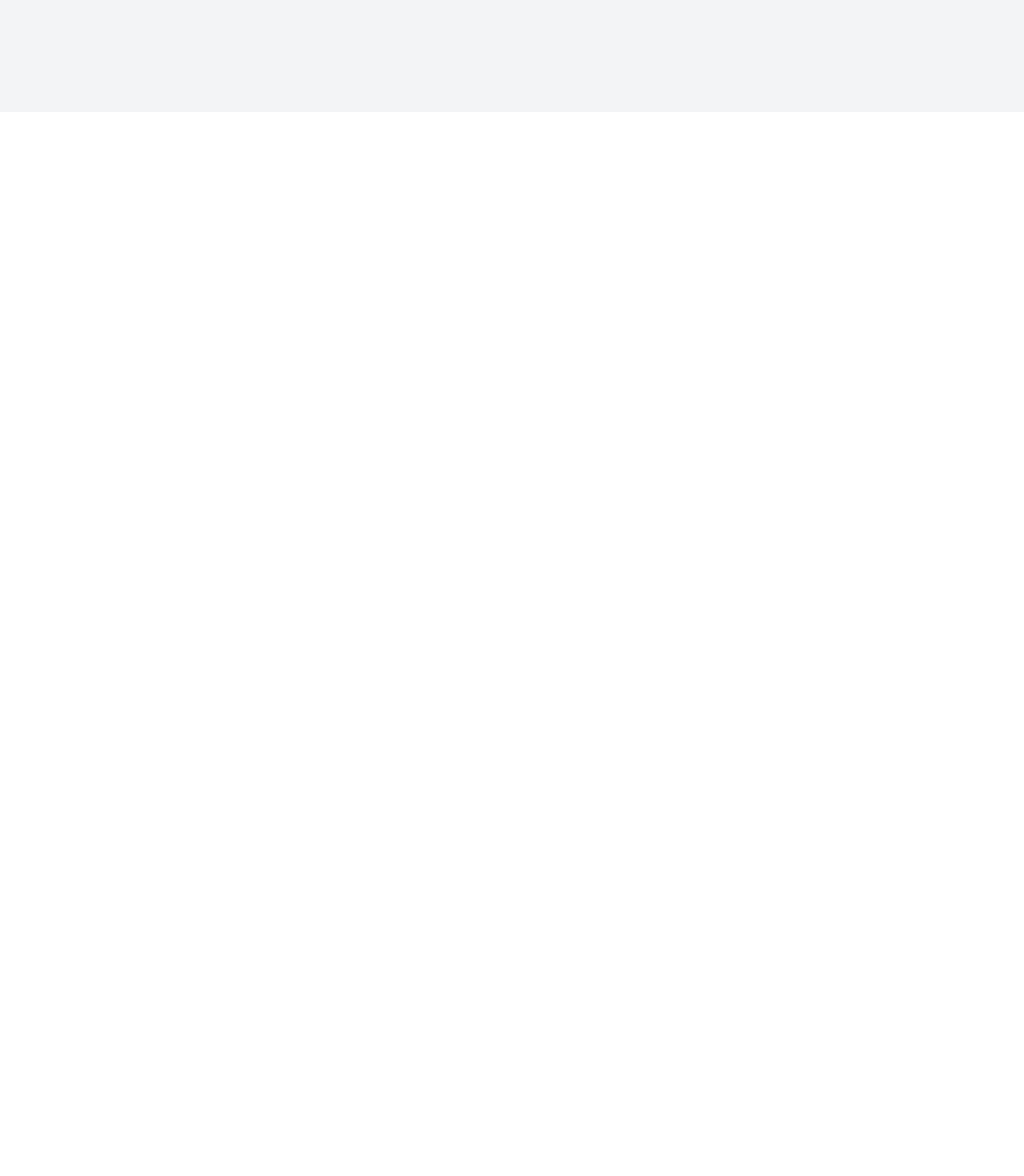
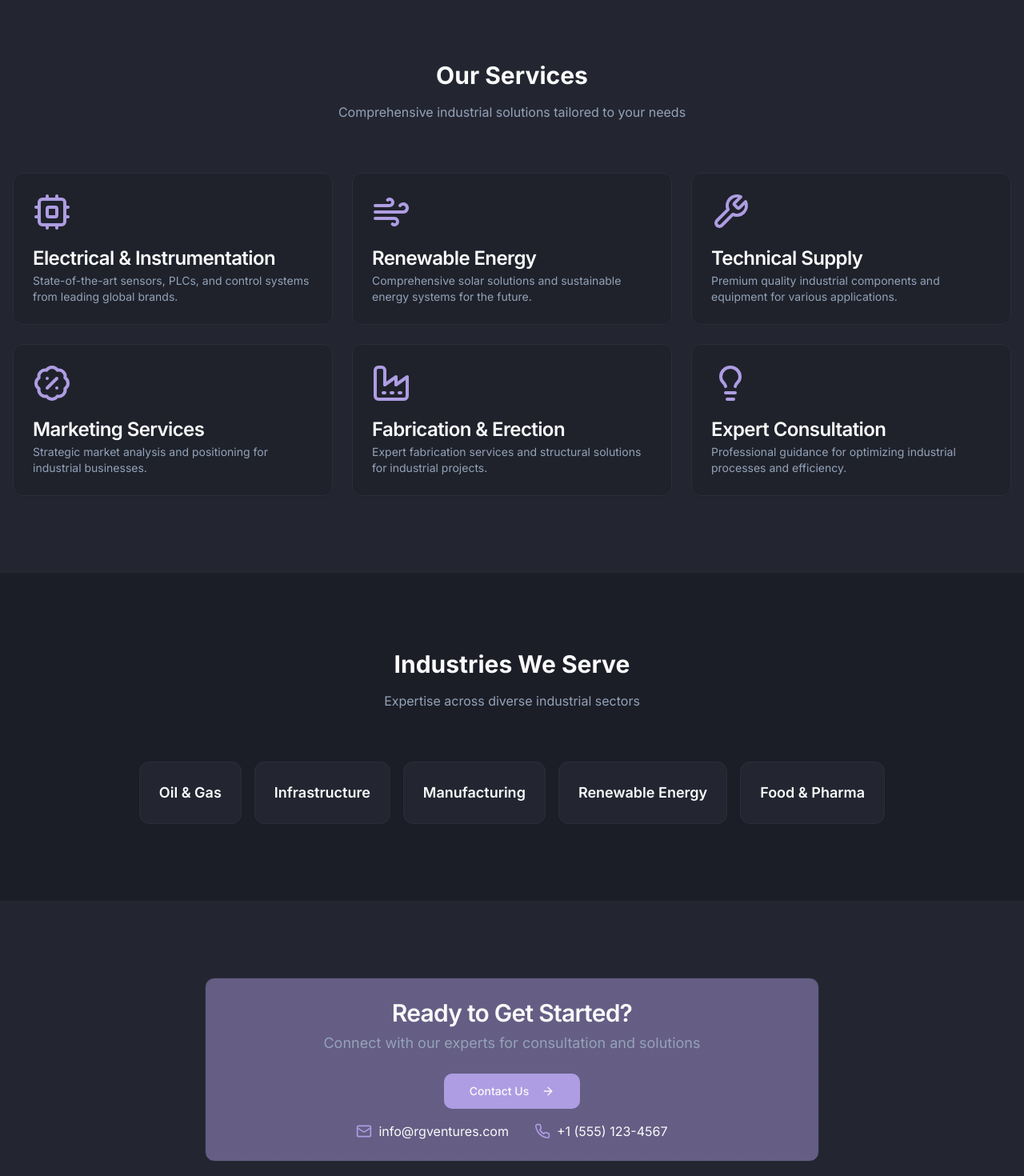
Before and after one commit to akshadgujarkar/rg-ventures-forge, a React (Vite) app: page / in a window 1280 px wide. Shown: the part 660-2130 px from the top of the page at 80% size. Before the commit the page ends 800 px from the top, so only its background shows below. Built offline with nearby package versions, Linux system fonts and the light colour scheme.

Commit message:
feat: Implement landing page
Implement a landing page based on the provided client information, including branding, services, and value propositions. Use a blackish theme and high-level animations.

```diff
--- /dev/null
+++ b/src/components/Contact.tsx
@@ -0,0 +1,41 @@
+
+import { Card, CardContent, CardDescription, CardHeader, CardTitle } from "./ui/card";
+import { Button } from "./ui/button";
+import { ArrowRight, Mail, Phone } from "lucide-react";
+
+export const Contact = () => {
+  return (
+    <section className="py-24 bg-secondary/50">
+      <div className="container px-4">
+        <div className="max-w-3xl mx-auto">
+          <Card className="gradient-border">
+            <CardHeader className="text-center">
+              <CardTitle className="text-3xl">Ready to Get Started?</CardTitle>
+              <CardDescription className="text-lg">
+                Connect with our experts for consultation and solutions
+              </CardDescription>
+            </CardHeader>
+            <CardContent className="space-y-4">
+              <div className="flex justify-center gap-6">
+                <Button className="group" size="lg">
+                  Contact Us
+                  <ArrowRight className="ml-2 h-4 w-4 transition-transform group-hover:translate-x-1" />
+                </Button>
+              </div>
+              <div className="flex justify-center gap-8 mt-8">
+                <div className="flex items-center gap-2">
+                  <Mail className="h-5 w-5 text-primary" />
+                  <span>info@rgventures.com</span>
+                </div>
+                <div className="flex items-center gap-2">
+                  <Phone className="h-5 w-5 text-primary" />
+                  <span>+1 (555) 123-4567</span>
+                </div>
+              </div>
+            </CardContent>
+          </Card>
+        </div>
+      </div>
+    </section>
+  );
+};
--- /dev/null
+++ b/src/components/Hero.tsx
@@ -0,0 +1,31 @@
+
+import { ArrowRight } from "lucide-react";
+import { Button } from "./ui/button";
+
+export const Hero = () => {
+  return (
+    <section className="relative min-h-[80vh] flex items-center justify-center overflow-hidden">
+      <div className="absolute inset-0 bg-gradient-to-br from-background via-background to-primary/5" />
+      <div className="container relative z-10 px-4 py-32">
+        <div className="text-center space-y-8 animate-fade-in">
+          <h1 className="text-4xl md:text-6xl font-bold bg-clip-text text-transparent bg-gradient-to-r from-primary to-accent">
+            Industrial Innovation <br />Meets Excellence
+          </h1>
+          <p className="text-lg md:text-xl text-muted-foreground max-w-2xl mx-auto">
+            Your trusted partner in industrial solutions, offering cutting-edge technology,
+            expert consultation, and comprehensive services for sustainable growth.
+          </p>
+          <div className="flex gap-4 justify-center">
+            <Button size="lg" className="group">
+              Get Started
+              <ArrowRight className="ml-2 h-4 w-4 transition-transform group-hover:translate-x-1" />
+            </Button>
+            <Button size="lg" variant="secondary">
+              Learn More
+            </Button>
+          </div>
+        </div>
+      </div>
+    </section>
+  );
+};
--- /dev/null
+++ b/src/components/Industries.tsx
@@ -0,0 +1,32 @@
+
+import { Card } from "./ui/card";
+
+const industries = [
+  "Oil & Gas",
+  "Infrastructure",
+  "Manufacturing",
+  "Renewable Energy",
+  "Food & Pharma",
+];
+
+export const Industries = () => {
+  return (
+    <section className="py-24">
+      <div className="container px-4">
+        <div className="text-center mb-16">
+          <h2 className="text-3xl font-bold mb-4">Industries We Serve</h2>
+          <p className="text-muted-foreground max-w-2xl mx-auto">
+            Expertise across diverse industrial sectors
+          </p>
+        </div>
+        <div className="flex flex-wrap justify-center gap-4">
+          {industries.map((industry) => (
+            <Card key={industry} className="p-6 hover-card bg-secondary/50">
+              <p className="text-lg font-semibold">{industry}</p>
+            </Card>
+          ))}
+        </div>
+      </div>
+    </section>
+  );
+};
--- /dev/null
+++ b/src/components/Services.tsx
@@ -0,0 +1,69 @@
+
+import {
+  Cpu,
+  Wind,
+  Wrench,
+  BadgePercent,
+  Factory,
+  Lightbulb
+} from "lucide-react";
+import { Card, CardHeader, CardTitle, CardDescription } from "./ui/card";
+
+const services = [
+  {
+    title: "Electrical & Instrumentation",
+    description: "State-of-the-art sensors, PLCs, and control systems from leading global brands.",
+    icon: Cpu,
+  },
+  {
+    title: "Renewable Energy",
+    description: "Comprehensive solar solutions and sustainable energy systems for the future.",
+    icon: Wind,
+  },
+  {
+    title: "Technical Supply",
+    description: "Premium quality industrial components and equipment for various applications.",
+    icon: Wrench,
+  },
+  {
+    title: "Marketing Services",
+    description: "Strategic market analysis and positioning for industrial businesses.",
+    icon: BadgePercent,
+  },
+  {
+    title: "Fabrication & Erection",
+    description: "Expert fabrication services and structural solutions for industrial projects.",
+    icon: Factory,
+  },
+  {
+    title: "Expert Consultation",
+    description: "Professional guidance for optimizing industrial processes and efficiency.",
+    icon: Lightbulb,
+  },
+];
+
+export const Services = () => {
+  return (
+    <section className="py-24 bg-secondary/50">
+      <div className="container px-4">
+        <div className="text-center mb-16">
+          <h2 className="text-3xl font-bold mb-4">Our Services</h2>
+          <p className="text-muted-foreground max-w-2xl mx-auto">
+            Comprehensive industrial solutions tailored to your needs
+          </p>
+        </div>
+        <div className="grid grid-cols-1 md:grid-cols-2 lg:grid-cols-3 gap-6">
+          {services.map((service) => (
+            <Card key={service.title} className="hover-card bg-background/50 backdrop-blur">
+              <CardHeader>
+                <service.icon className="h-12 w-12 text-primary mb-4" />
+                <CardTitle>{service.title}</CardTitle>
+                <CardDescription>{service.description}</CardDescription>
+              </CardHeader>
+            </Card>
+          ))}
+        </div>
+      </div>
+    </section>
+  );
+};
--- a/src/index.css
+++ b/src/index.css
@@ -1,92 +1,41 @@
+
+@import url('https://fonts.googleapis.com/css2?family=Inter:wght@400;500;600;700&display=swap');
+
 @tailwind base;
 @tailwind components;
 @tailwind utilities;
 
 @layer base {
   :root {
-    --background: 0 0% 100%;
-    --foreground: 222.2 84% 4.9%;
+    --background: 228 17% 13%;
+    --foreground: 0 0% 98%;
 
-    --card: 0 0% 100%;
-    --card-foreground: 222.2 84% 4.9%;
+    --card: 228 17% 13%;
+    --card-foreground: 0 0% 98%;
 
-    --popover: 0 0% 100%;
-    --popover-foreground: 222.2 84% 4.9%;
+    --popover: 228 17% 13%;
+    --popover-foreground: 0 0% 98%;
 
-    --primary: 222.2 47.4% 11.2%;
-    --primary-foreground: 210 40% 98%;
+    --primary: 255 54% 75%;
+    --primary-foreground: 0 0% 98%;
 
-    --secondary: 210 40% 96.1%;
-    --secondary-foreground: 222.2 47.4% 11.2%;
+    --secondary: 228 17% 20%;
+    --secondary-foreground: 0 0% 98%;
 
-    --muted: 210 40% 96.1%;
-    --muted-foreground: 215.4 16.3% 46.9%;
-
-    --accent: 210 40% 96.1%;
-    --accent-foreground: 222.2 47.4% 11.2%;
-
-    --destructive: 0 84.2% 60.2%;
-    --destructive-foreground: 210 40% 98%;
-
-    --border: 214.3 31.8% 91.4%;
-    --input: 214.3 31.8% 91.4%;
-    --ring: 222.2 84% 4.9%;
-
-    --radius: 0.5rem;
-
-    --sidebar-background: 0 0% 98%;
-
-    --sidebar-foreground: 240 5.3% 26.1%;
-
-    --sidebar-primary: 240 5.9% 10%;
-
-    --sidebar-primary-foreground: 0 0% 98%;
-
-    --sidebar-accent: 240 4.8% 95.9%;
-
-    --sidebar-accent-foreground: 240 5.9% 10%;
-
-    --sidebar-border: 220 13% 91%;
-
-    --sidebar-ring: 217.2 91.2% 59.8%;
-  }
-
-  .dark {
-    --background: 222.2 84% 4.9%;
-    --foreground: 210 40% 98%;
-
-    --card: 222.2 84% 4.9%;
-    --card-foreground: 210 40% 98%;
-
-    --popover: 222.2 84% 4.9%;
-    --popover-foreground: 210 40% 98%;
-
-    --primary: 210 40% 98%;
-    --primary-foreground: 222.2 47.4% 11.2%;
-
-    --secondary: 217.2 32.6% 17.5%;
-    --secondary-foreground: 210 40% 98%;
-
-    --muted: 217.2 32.6% 17.5%;
+    --muted: 228 17% 20%;
     --muted-foreground: 215 20.2% 65.1%;
 
-    --accent: 217.2 32.6% 17.5%;
-    --accent-foreground: 210 40% 98%;
+    --accent: 255 54% 75%;
+    --accent-foreground: 0 0% 98%;
 
     --destructive: 0 62.8% 30.6%;
-    --destructive-foreground: 210 40% 98%;
+    --destructive-foreground: 0 0% 98%;
 
-    --border: 217.2 32.6% 17.5%;
-    --input: 217.2 32.6% 17.5%;
-    --ring: 212.7 26.8% 83.9%;
-    --sidebar-background: 240 5.9% 10%;
-    --sidebar-foreground: 240 4.8% 95.9%;
-    --sidebar-primary: 224.3 76.3% 48%;
-    --sidebar-primary-foreground: 0 0% 100%;
-    --sidebar-accent: 240 3.7% 15.9%;
-    --sidebar-accent-foreground: 240 4.8% 95.9%;
-    --sidebar-border: 240 3.7% 15.9%;
-    --sidebar-ring: 217.2 91.2% 59.8%;
+    --border: 228 17% 20%;
+    --input: 228 17% 20%;
+    --ring: 255 54% 75%;
+
+    --radius: 0.75rem;
   }
 }
 
@@ -94,8 +43,32 @@
   * {
     @apply border-border;
   }
-
   body {
-    @apply bg-background text-foreground;
+    @apply bg-background text-foreground font-inter antialiased;
   }
 }
+
+@layer components {
+  .gradient-border {
+    @apply relative rounded-lg p-px bg-gradient-to-r from-primary/50 to-accent/50 overflow-hidden;
+  }
+
+  .animate-fade-in {
+    @apply opacity-0 animate-[fadeIn_0.5s_ease-out_forwards];
+  }
+
+  .hover-card {
+    @apply transition-all duration-300 hover:scale-105 hover:shadow-lg hover:shadow-primary/10;
+  }
+}
+
+@keyframes fadeIn {
+  from {
+    opacity: 0;
+    transform: translateY(10px);
+  }
+  to {
+    opacity: 1;
+    transform: translateY(0);
+  }
+}
--- a/src/pages/Index.tsx
+++ b/src/pages/Index.tsx
@@ -1,12 +1,16 @@
-// Update this page (the content is just a fallback if you fail to update the page)
+
+import { Hero } from "@/components/Hero";
+import { Services } from "@/components/Services";
+import { Industries } from "@/components/Industries";
+import { Contact } from "@/components/Contact";
 
 const Index = () => {
   return (
-    <div className="min-h-screen flex items-center justify-center bg-gray-100">
-      <div className="text-center">
-        <h1 className="text-4xl font-bold mb-4">Welcome to Your Blank App</h1>
-        <p className="text-xl text-gray-600">Start building your amazing project here!</p>
-      </div>
+    <div className="min-h-screen">
+      <Hero />
+      <Services />
+      <Industries />
+      <Contact />
     </div>
   );
 };
--- a/tailwind.config.ts
+++ b/tailwind.config.ts
@@ -1,96 +1,66 @@
+
 import type { Config } from "tailwindcss";
 
 export default {
   darkMode: ["class"],
-	content: [
-		"./pages/**/*.{ts,tsx}",
-		"./components/**/*.{ts,tsx}",
-		"./app/**/*.{ts,tsx}",
-		"./src/**/*.{ts,tsx}",
-	],
-	prefix: "",
+  content: ["./src/**/*.{ts,tsx}"],
   theme: {
     container: {
       center: true,
-			padding: '2rem',
+      padding: "2rem",
       screens: {
-				'2xl': '1400px'
-			}
+        "2xl": "1400px",
+      },
     },
     extend: {
       colors: {
-				border: 'hsl(var(--border))',
-				input: 'hsl(var(--input))',
-				ring: 'hsl(var(--ring))',
-				background: 'hsl(var(--background))',
-				foreground: 'hsl(var(--foreground))',
+        border: "hsl(var(--border))",
+        input: "hsl(var(--input))",
+        ring: "hsl(var(--ring))",
+        background: "hsl(var(--background))",
+        foreground: "hsl(var(--foreground))",
         primary: {
-					DEFAULT: 'hsl(var(--primary))',
-					foreground: 'hsl(var(--primary-foreground))'
+          DEFAULT: "hsl(var(--primary))",
+          foreground: "hsl(var(--primary-foreground))",
         },
         secondary: {
-					DEFAULT: 'hsl(var(--secondary))',
-					foreground: 'hsl(var(--secondary-foreground))'
+          DEFAULT: "hsl(var(--secondary))",
+          foreground: "hsl(var(--secondary-foreground))",
         },
         destructive: {
-					DEFAULT: 'hsl(var(--destructive))',
-					foreground: 'hsl(var(--destructive-foreground))'
+          DEFAULT: "hsl(var(--destructive))",
+          foreground: "hsl(var(--destructive-foreground))",
         },
         muted: {
-					DEFAULT: 'hsl(var(--muted))',
-					foreground: 'hsl(var(--muted-foreground))'
+          DEFAULT: "hsl(var(--muted))",
+          foreground: "hsl(var(--muted-foreground))",
         },
         accent: {
-					DEFAULT: 'hsl(var(--accent))',
-					foreground: 'hsl(var(--accent-foreground))'
+          DEFAULT: "hsl(var(--accent))",
+          foreground: "hsl(var(--accent-foreground))",
         },
         popover: {
-					DEFAULT: 'hsl(var(--popover))',
-					foreground: 'hsl(var(--popover-foreground))'
+          DEFAULT: "hsl(var(--popover))",
+          foreground: "hsl(var(--popover-foreground))",
         },
         card: {
-					DEFAULT: 'hsl(var(--card))',
-					foreground: 'hsl(var(--card-foreground))'
+          DEFAULT: "hsl(var(--card))",
+          foreground: "hsl(var(--card-foreground))",
         },
-				sidebar: {
-					DEFAULT: 'hsl(var(--sidebar-background))',
-					foreground: 'hsl(var(--sidebar-foreground))',
-					primary: 'hsl(var(--sidebar-primary))',
-					'primary-foreground': 'hsl(var(--sidebar-primary-foreground))',
-					accent: 'hsl(var(--sidebar-accent))',
-					'accent-foreground': 'hsl(var(--sidebar-accent-foreground))',
-					border: 'hsl(var(--sidebar-border))',
-					ring: 'hsl(var(--sidebar-ring))'
-				}
+      },
+      fontFamily: {
+        inter: ['Inter', 'sans-serif'],
       },
       borderRadius: {
-				lg: 'var(--radius)',
-				md: 'calc(var(--radius) - 2px)',
-				sm: 'calc(var(--radius) - 4px)'
-			},
-			keyframes: {
-				'accordion-down': {
-					from: {
-						height: '0'
-					},
-					to: {
-						height: 'var(--radix-accordion-content-height)'
-					}
-				},
-				'accordion-up': {
-					from: {
-						height: 'var(--radix-accordion-content-height)'
-					},
-					to: {
-						height: '0'
-					}
-				}
+        lg: "var(--radius)",
+        md: "calc(var(--radius) - 2px)",
+        sm: "calc(var(--radius) - 4px)",
       },
       animation: {
-				'accordion-down': 'accordion-down 0.2s ease-out',
-				'accordion-up': 'accordion-up 0.2s ease-out'
-			}
-		}
+        "accordion-down": "accordion-down 0.2s ease-out",
+        "accordion-up": "accordion-up 0.2s ease-out",
+      },
+    },
   },
   plugins: [require("tailwindcss-animate")],
 } satisfies Config;
```
Lines whose indentation alone changed are shown as unchanged.
